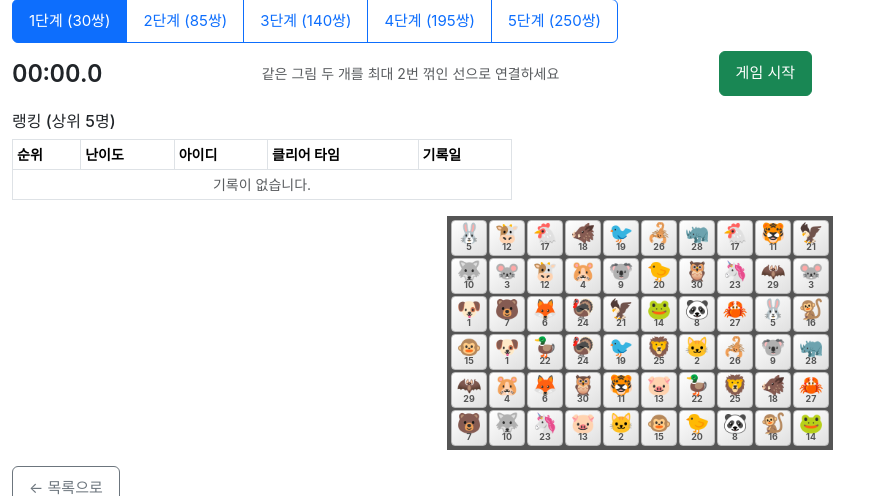
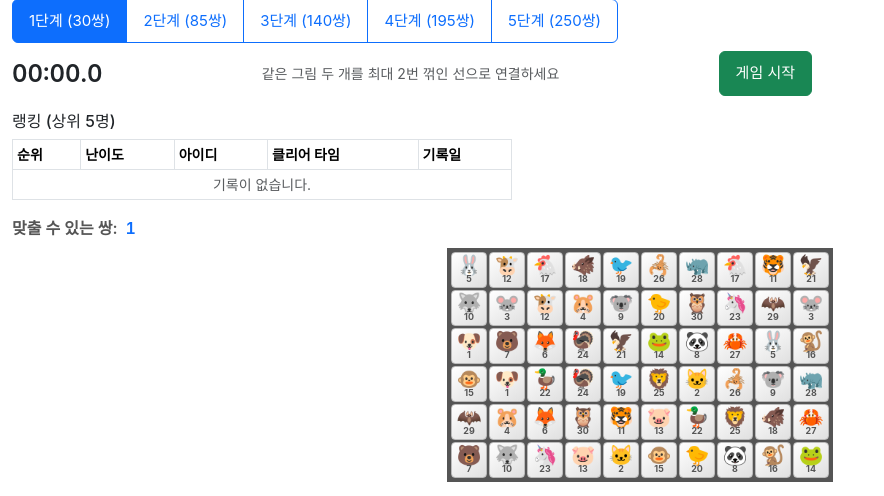
Before and after one commit to shhan1324/TestSvr, a Flask app: page /sachunsung in a window 1280 px wide. Shown: the part 151-647 px from the top of the page, without its empty margins (0-884 px from the left). Run offline with Flask 3, Linux system fonts and the light colour scheme; the visitor is signed in with stand-in values (Sample User, id 1); data that the repository does not hold is empty.

Commit message:
Update sachunsung.html

```diff
--- a/templates/sachunsung.html
+++ b/templates/sachunsung.html
@@ -40,6 +40,10 @@
     </table>
   </div>
 
+  <div class="sachunsung-board-header mb-2">
+    <span class="sachunsung-connectable-label">맞출 수 있는 쌍:</span>
+    <span id="connectableCount" class="sachunsung-connectable-count">0</span>
+  </div>
   <div class="sachunsung-wrapper">
     <div id="sachunsung-board" class="sachunsung-board"></div>
   </div>
```
